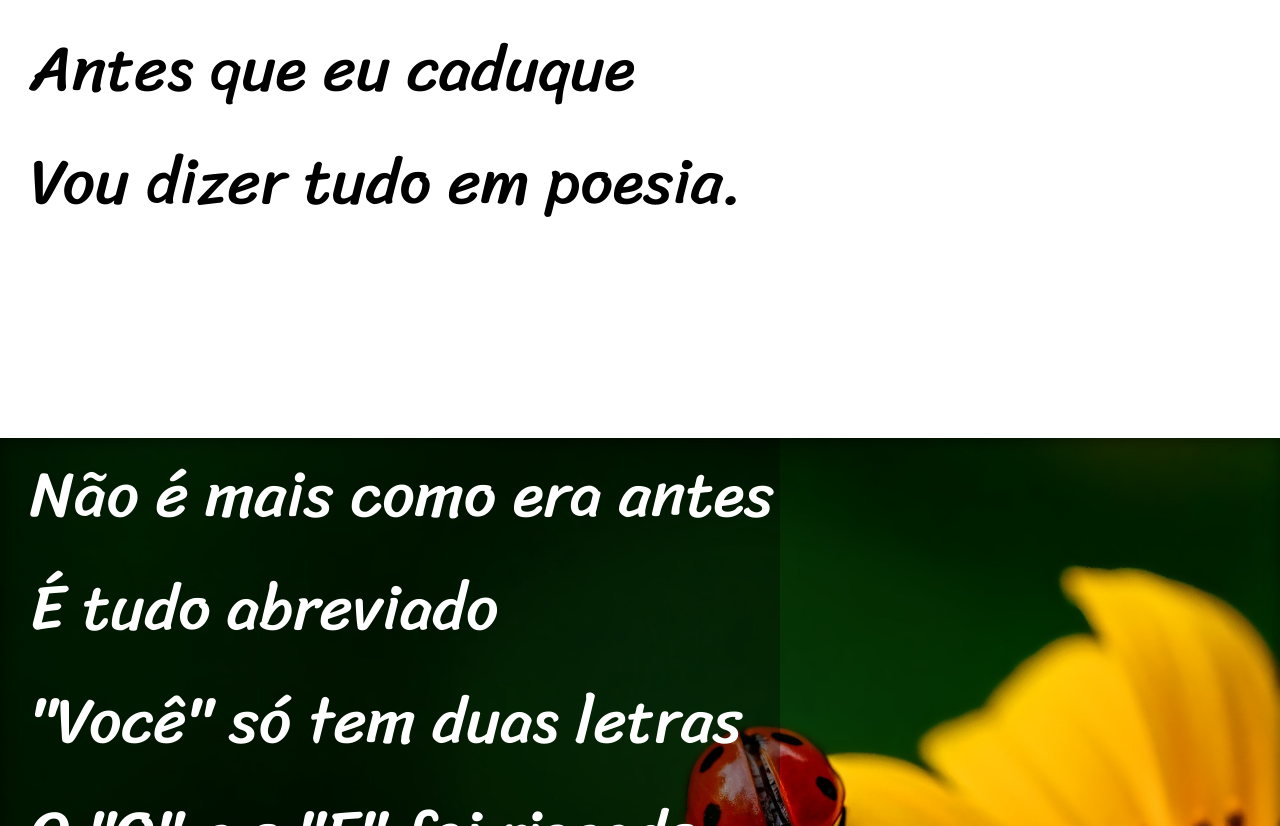
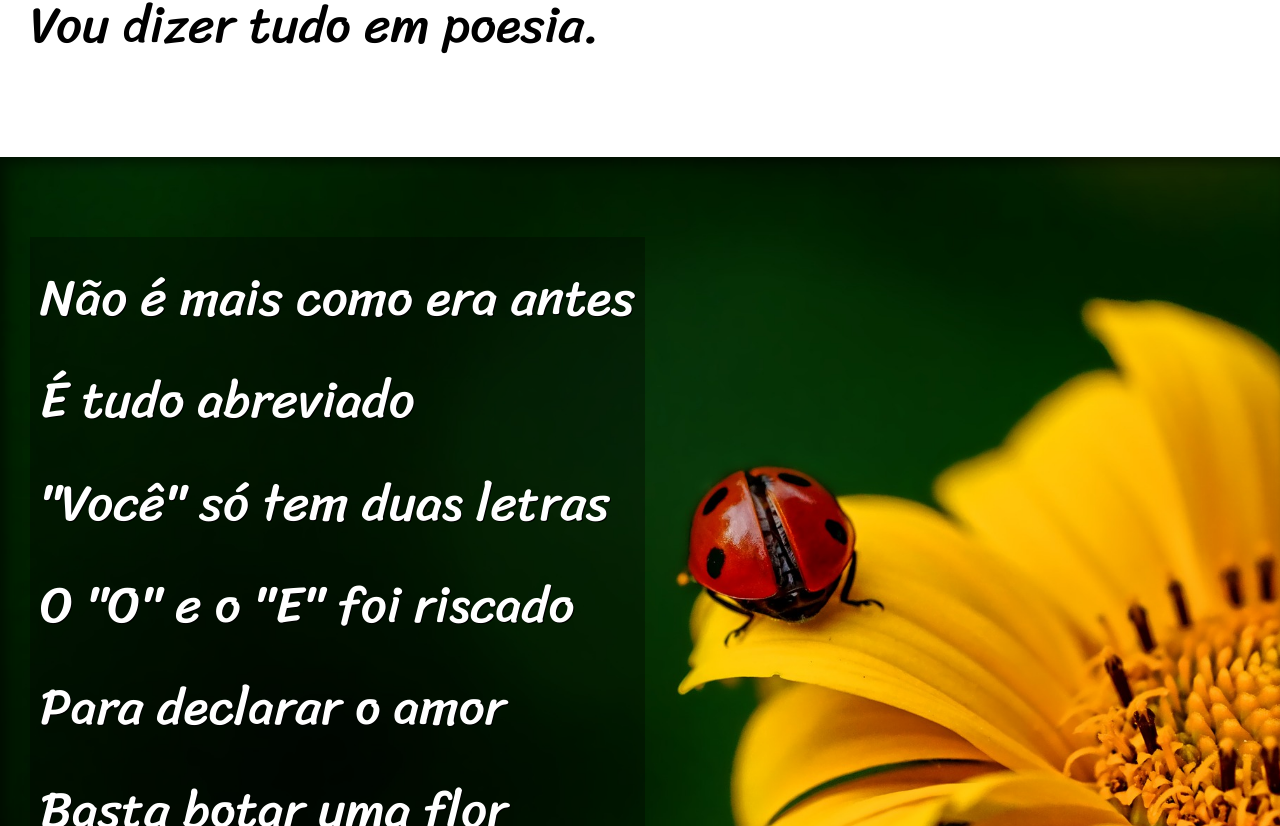
Before and after one commit to AdrianoRode/HTML, a plain HTML site: page Site2/index.html in a window 1280 px wide. Shown: the part 974-1800 px from the top of the page. Drawn offline with Linux system fonts and the light colour scheme.

Commit message:
Finalização do projeto

```diff
--- a/Site2/index.html
+++ b/Site2/index.html
@@ -8,7 +8,7 @@
 </head>
 <body>
     <header>
-        <h1>CORDEL MODERNO</h1>
+        <h1>Cordel Moderno</h1>
         <p>Por <a href="https://www.recantodasletras.com.br/poesias/3186743" target="_blank" rel="external">Milton Duarte</a></p>
     </header>
     <main>
@@ -23,7 +23,7 @@
                 Vou dizer tudo em poesia.
             </p>
         </section>
-        <section class="w-image" id="flower">
+        <section class="image" id="flower">
             <p>
                 Não é mais como era antes<br>
                 É tudo abreviado<br>
@@ -56,7 +56,7 @@
                 Decifre esse rabisco.
             </p>
         </section>
-        <section class="w-image" id="book">
+        <section class="image" id="book">
             <p>
                 Tenho saudade das cartas<br>
                 Escritas com a própria mão<br>
--- a/Site2/style.css
+++ b/Site2/style.css
@@ -3,30 +3,35 @@
 @import url('https://fonts.googleapis.com/css2?family=Bebas+Neue&family=Passion+One:wght@400;700;900&family=Work+Sans:ital,wght@0,100..900;1,100..900&display=swap');
 @import url('https://fonts.googleapis.com/css2?family=Bebas+Neue&family=Passion+One:wght@400;700;900&family=Sriracha&family=Work+Sans:ital,wght@0,100..900;1,100..900&display=swap');
 
+:root{
+    --font01: Verdana, Geneva, Tahoma, sans-serif;
+    --font02: 'Passion One', cursive;
+    --font03: 'Sriracha', cursive;
+}
 *{
     margin: 0px;
     padding: 0px;
+    min-height: 100%;
 }
 header{
     background-color: black;
     color: white;
     text-align: center;
-    min-height: 150px;
 }
 header > h1{
-    font-family: 'Passion One', cursive;
-    font-size: 8em;
+    font-family: var(--font02);
+    font-variant: small-caps; /*Deixa a fonte maiúscula, com a diferença que a primeira letra fica em mais destaque*/
+    font-size: 8vw;
     padding: 50px;
     margin: auto;
 }
 header > p{
-    font-family: Verdana, Geneva, Tahoma, sans-serif;
-    font-weight: lighter;
+    font-weight: bold;
     font-size: 1.1em;
-    padding-bottom: 40px;
+    padding-bottom: 50px;
     margin-top: -30px;
 }
-header a{
+a{
     color: white;
     text-decoration: none;
     font-weight: bold;
@@ -34,12 +39,13 @@ header a{
 a:hover{
     text-decoration: underline;
 }
-main p{
-    font-family: 'Sriracha', cursive;
-    font-size: 4em;
-    padding-bottom: 50px;
+section{
+    padding-top: 10vh;
+    padding-bottom: 10vh;
     padding-left: 30px;
-    margin-top: 150px;
+    line-height: 2em;
+    font-family: var(--font03);
+    font-size: 4vw;
 }
 footer{
     background-color: black;
@@ -47,25 +53,18 @@ footer{
     font-family: Arial, Helvetica, sans-serif;
     text-align: center;
     font-size: 1.2em;
-    margin-top: 150px;
-    height: 40px;
+    padding: 10px;
 }
-footer > p{
-    padding-top: 10px;
-}
-footer a{
-    text-decoration: none;
-    font-weight: bold;
+.image{
+    background-color: rgba(0, 0, 0, 0.383);
+    box-shadow: inset 6px 6px 13px rgba(0, 0, 0, 0.509);
+    text-shadow: 1px 1px 0px black;
     color: white;
 }
-.w-image{
-    background-color: rgba(0, 0, 0, 0.383);
-    box-shadow: inset 0px 2px 15px rgba(0, 0, 0, 0.509);
-    color: white;
-}
-.w-image > p{
+.image > p{
+    display: inline-block;
     background-color: rgba(0, 0, 0, 0.322);
-    width: 750px;
+    padding: 10px;
 }
 #flower{
     background: black url(imagens/background001.jpg) center center/cover no-repeat fixed;
```
